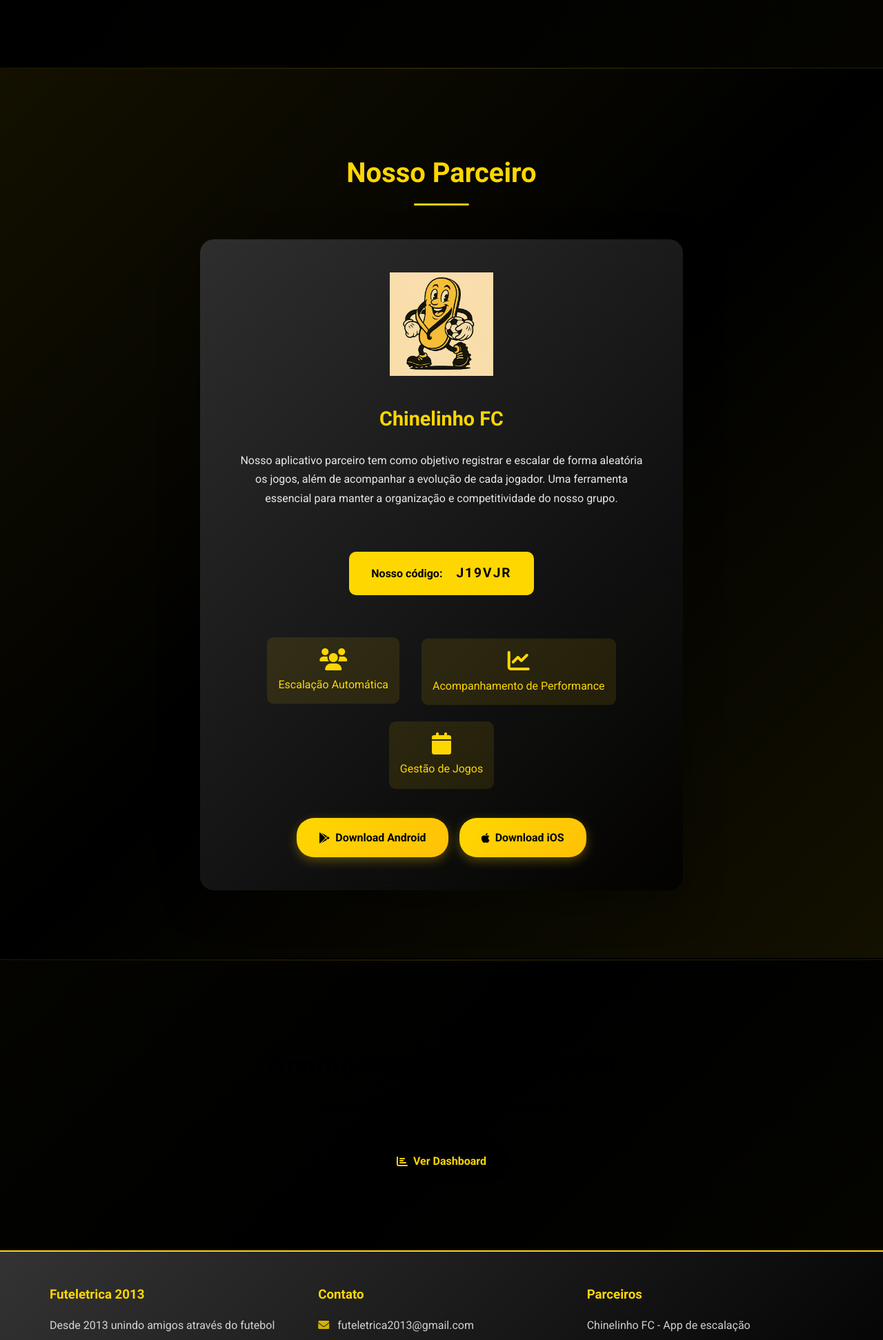
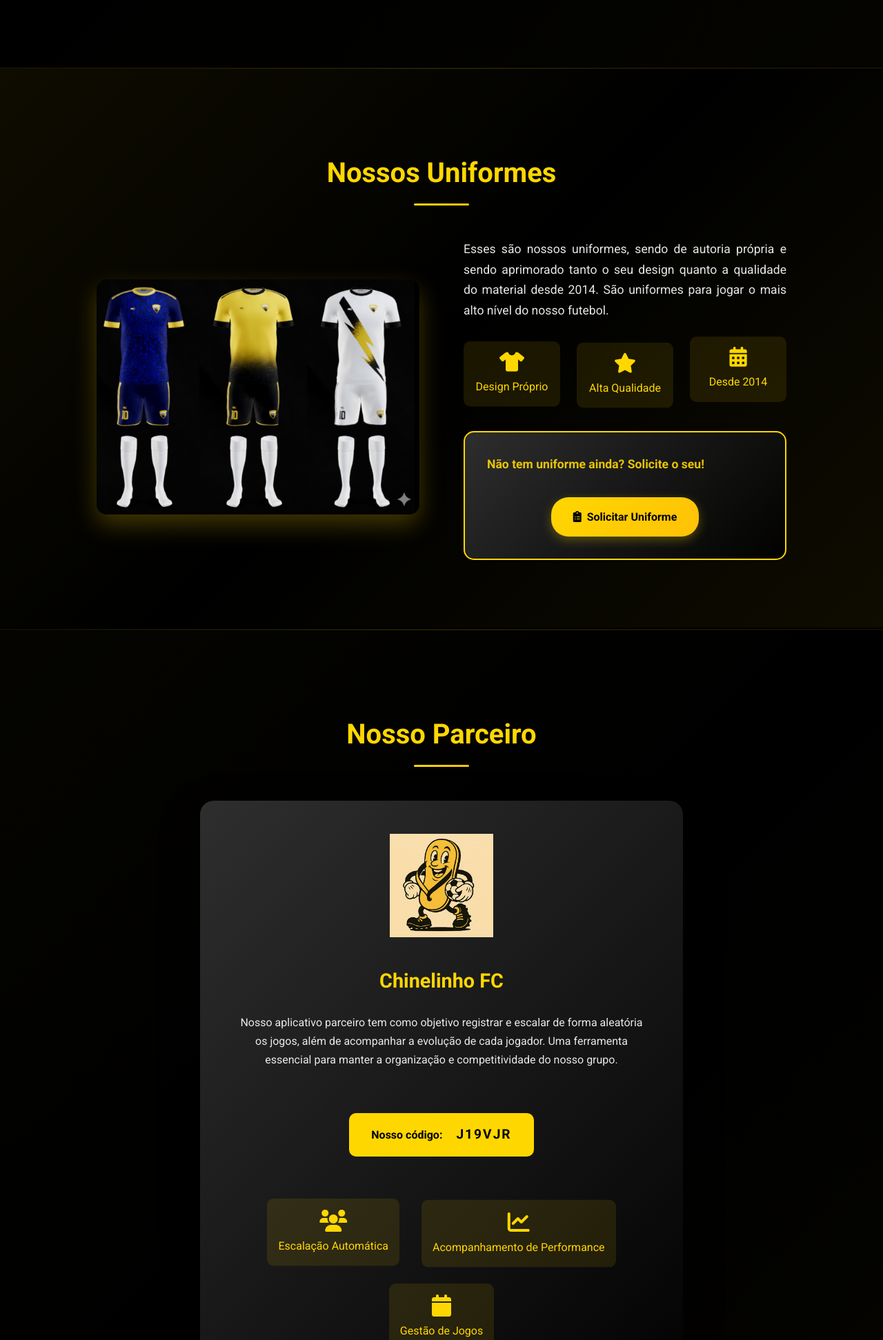
Before and after one commit to reinatinho/site-futeletrica, a Django app: page / in a window 1280 px wide. Shown: the part 3660-5603 px from the top of the page at 69% size. Run offline with Django 5.2, Linux system fonts and the light colour scheme.

Commit message:
Adicionar sessão de uniformers

```diff
--- a/main/views.py
+++ b/main/views.py
@@ -38,6 +38,6 @@ def dashboard(request):
     """View para a página do dashboard com Power BI embeddado"""
     context = {
         'titulo': 'Dashboard - Futeletrica 2013',
-        'powerbi_url': 'https://app.powerbi.com/view?r=eyJrIjoiMzVmNWY0M2EtZjM5ZS00MzU0LThmMmItMmMwZmRkZmY0OTk3IiwidCI6IjE5OTljZTlmLWM3NGQtNDVhOC04MDU5LTMwZGY0NDk1YTk3MyJ9'
+        'powerbi_url': 'https://lookerstudio.google.com/embed/reporting/53e67754-5792-4797-a2d3-53598644d285/page/FCObF'
     }
     return render(request, 'main/dashboard.html', context)
--- a/static/css/style.css
+++ b/static/css/style.css
@@ -440,10 +440,127 @@ body {
     line-height: 1.6;
 }
 
+/* Uniformes */
+.uniformes {
+    background: linear-gradient(135deg, rgba(255, 215, 0, 0.06) 0%, transparent 50%, rgba(255, 215, 0, 0.06) 100%);
+    z-index: 5;
+    position: relative;
+}
+
+.uniformes-content {
+    display: flex;
+    justify-content: center;
+}
+
+.uniformes-info {
+    display: grid;
+    grid-template-columns: 1fr 1fr;
+    gap: 4rem;
+    align-items: center;
+    max-width: 1000px;
+    width: 100%;
+}
+
+.uniformes-image {
+    text-align: center;
+}
+
+.uniformes-img {
+    max-width: 100%;
+    height: auto;
+    border-radius: 15px;
+    box-shadow: 0 15px 35px rgba(255, 215, 0, 0.25);
+    transition: var(--transition);
+}
+
+.uniformes-img:hover {
+    transform: scale(1.02);
+    box-shadow: 0 20px 40px rgba(255, 215, 0, 0.35);
+}
+
+.uniformes-text {
+    color: var(--white);
+}
+
+.uniformes-text p {
+    font-size: 1.1rem;
+    line-height: 1.7;
+    margin-bottom: 2rem;
+    opacity: 0.9;
+    text-align: justify;
+}
+
+.uniformes-features {
+    display: flex;
+    gap: 1.5rem;
+    margin: 2rem 0;
+    flex-wrap: wrap;
+}
+
+.uniformes-features .feature {
+    display: flex;
+    flex-direction: column;
+    align-items: center;
+    gap: 0.5rem;
+    color: var(--primary-yellow);
+    padding: 1rem;
+    background: rgba(255, 215, 0, 0.1);
+    border-radius: 10px;
+    transition: var(--transition);
+    flex: 1;
+    min-width: 120px;
+}
+
+.uniformes-features .feature:hover {
+    background: rgba(255, 215, 0, 0.2);
+    transform: translateY(-3px);
+}
+
+.uniformes-features .feature i {
+    font-size: 1.8rem;
+}
+
+.uniformes-solicitar {
+    background: linear-gradient(135deg, rgba(51, 51, 51, 0.9) 0%, rgba(0, 0, 0, 0.8) 100%);
+    padding: 2rem;
+    border-radius: 15px;
+    text-align: center;
+    border: 2px solid var(--primary-yellow);
+    backdrop-filter: blur(10px);
+    margin-top: 2rem;
+}
+
+.solicitar-text {
+    font-size: 1.1rem;
+    color: var(--primary-yellow);
+    margin-bottom: 1.5rem;
+    font-weight: bold;
+}
+
+.btn-uniforme {
+    background: linear-gradient(135deg, var(--primary-yellow), var(--secondary-yellow));
+    color: var(--black);
+    padding: 1rem 2rem;
+    border-radius: 25px;
+    text-decoration: none;
+    font-weight: bold;
+    display: inline-flex;
+    align-items: center;
+    gap: 0.5rem;
+    transition: var(--transition);
+    box-shadow: 0 5px 15px rgba(255, 215, 0, 0.3);
+}
+
+.btn-uniforme:hover {
+    transform: translateY(-3px);
+    box-shadow: 0 8px 25px rgba(255, 215, 0, 0.5);
+    background: linear-gradient(135deg, var(--secondary-yellow), var(--primary-yellow));
+}
+
 /* Parceiro */
 .parceiro {
     background: linear-gradient(135deg, rgba(255, 215, 0, 0.08) 0%, transparent 50%, rgba(255, 215, 0, 0.08) 100%);
-    z-index: 5;
+    z-index: 6;
     position: relative;
 }
 
@@ -595,7 +712,7 @@ body {
 .cta {
     background: linear-gradient(135deg, var(--primary-yellow) 0%, var(--secondary-yellow) 100%);
     color: var(--black);
-    z-index: 6;
+    z-index: 7;
     position: relative;
 }
 
@@ -832,6 +949,27 @@ body {
     .chinelinho-logo {
         max-width: 120px;
     }
+
+    .uniformes-info {
+        grid-template-columns: 1fr;
+        gap: 2rem;
+        text-align: center;
+    }
+
+    .uniformes-features {
+        justify-content: center;
+        gap: 1rem;
+    }
+
+    .uniformes-features .feature {
+        min-width: 100px;
+        padding: 0.8rem;
+    }
+
+    .uniformes-solicitar {
+        padding: 1.5rem;
+        margin-top: 1.5rem;
+    }
 }
 
 @media (max-width: 480px) {
--- a/static/js/script.js
+++ b/static/js/script.js
@@ -84,6 +84,51 @@ document.addEventListener('DOMContentLoaded', function() {
         });
     }, observerOptions);
 
+    // Observer para seção de uniformes
+    const uniformesObserver = new IntersectionObserver(function(entries) {
+        entries.forEach(entry => {
+            if (entry.isIntersecting && !entry.target.classList.contains('animated')) {
+                entry.target.classList.add('animated');
+                const img = entry.target.querySelector('.uniformes-img');
+                const text = entry.target.querySelector('.uniformes-text');
+                const features = entry.target.querySelectorAll('.uniformes-features .feature');
+                const solicitar = entry.target.querySelector('.uniformes-solicitar');
+
+                if (img) {
+                    setTimeout(() => {
+                        img.style.opacity = '1';
+                        img.style.transform = 'translateX(0)';
+                        img.style.transition = 'opacity 0.8s ease-out, transform 0.8s ease-out';
+                    }, 200);
+                }
+
+                if (text) {
+                    setTimeout(() => {
+                        text.style.opacity = '1';
+                        text.style.transform = 'translateX(0)';
+                        text.style.transition = 'opacity 0.8s ease-out, transform 0.8s ease-out';
+                    }, 400);
+                }
+
+                features.forEach((feature, index) => {
+                    setTimeout(() => {
+                        feature.style.opacity = '1';
+                        feature.style.transform = 'translateY(0)';
+                        feature.style.transition = 'opacity 0.6s ease-out, transform 0.6s ease-out';
+                    }, 600 + (index * 150));
+                });
+
+                if (solicitar) {
+                    setTimeout(() => {
+                        solicitar.style.opacity = '1';
+                        solicitar.style.transform = 'translateY(0)';
+                        solicitar.style.transition = 'opacity 0.8s ease-out, transform 0.8s ease-out';
+                    }, 1000);
+                }
+            }
+        });
+    }, observerOptions);
+
     // Observer para seção do parceiro
     const partnerObserver = new IntersectionObserver(function(entries) {
         entries.forEach(entry => {
@@ -100,6 +145,7 @@ document.addEventListener('DOMContentLoaded', function() {
     const historyText = document.querySelector('.historia-text');
     const galleryGrid = document.querySelector('.galeria-grid');
     const rulesGrid = document.querySelector('.regras-grid');
+    const uniformesContent = document.querySelector('.uniformes-content');
     const partnerContent = document.querySelector('.parceiro-content');
 
     // Definir estados iniciais
@@ -134,6 +180,35 @@ document.addEventListener('DOMContentLoaded', function() {
             rule.style.transform = index % 2 === 0 ? 'translateX(-30px)' : 'translateX(30px)';
         });
         rulesObserver.observe(rulesGrid);
+    }
+
+    if (uniformesContent) {
+        const img = uniformesContent.querySelector('.uniformes-img');
+        const text = uniformesContent.querySelector('.uniformes-text');
+        const features = uniformesContent.querySelectorAll('.uniformes-features .feature');
+        const solicitar = uniformesContent.querySelector('.uniformes-solicitar');
+
+        if (img) {
+            img.style.opacity = '0';
+            img.style.transform = 'translateX(-30px)';
+        }
+
+        if (text) {
+            text.style.opacity = '0';
+            text.style.transform = 'translateX(30px)';
+        }
+
+        features.forEach(feature => {
+            feature.style.opacity = '0';
+            feature.style.transform = 'translateY(20px)';
+        });
+
+        if (solicitar) {
+            solicitar.style.opacity = '0';
+            solicitar.style.transform = 'translateY(20px)';
+        }
+
+        uniformesObserver.observe(uniformesContent);
     }
 
     if (partnerContent) {
--- a/templates/main/dashboard.html
+++ b/templates/main/dashboard.html
@@ -18,10 +18,6 @@
                 <i class="fas fa-expand"></i>
                 Tela Cheia
             </button>
-            <a href="{{ powerbi_url }}" target="_blank" class="btn btn-primary">
-                <i class="fas fa-external-link-alt"></i>
-                Abrir no Power BI
-            </a>
         </div>
 
         <div class="powerbi-container" id="powerbi-container">
--- a/templates/main/home.html
+++ b/templates/main/home.html
@@ -76,6 +76,43 @@
     </div>
 </section>
 
+<section class="uniformes section">
+    <div class="container">
+        <h2 class="section-title">Nossos Uniformes</h2>
+        <div class="uniformes-content">
+            <div class="uniformes-info">
+                <div class="uniformes-image">
+                    <img src="{% static 'images/uniformes.png' %}" alt="Uniformes Futeletrica 2013" class="uniformes-img">
+                </div>
+                <div class="uniformes-text">
+                    <p>Esses são nossos uniformes, sendo de autoria própria e sendo aprimorado tanto o seu design quanto a qualidade do material desde 2014. São uniformes para jogar o mais alto nível do nosso futebol.</p>
+                    <div class="uniformes-features">
+                        <div class="feature">
+                            <i class="fas fa-tshirt"></i>
+                            <span>Design Próprio</span>
+                        </div>
+                        <div class="feature">
+                            <i class="fas fa-star"></i>
+                            <span>Alta Qualidade</span>
+                        </div>
+                        <div class="feature">
+                            <i class="fas fa-calendar-alt"></i>
+                            <span>Desde 2014</span>
+                        </div>
+                    </div>
+                    <div class="uniformes-solicitar">
+                        <p class="solicitar-text">Não tem uniforme ainda? Solicite o seu!</p>
+                        <a href="https://forms.gle/AnQPF7wj45tVWFBH7" target="_blank" class="btn btn-uniforme">
+                            <i class="fas fa-clipboard-list"></i>
+                            Solicitar Uniforme
+                        </a>
+                    </div>
+                </div>
+            </div>
+        </div>
+    </div>
+</section>
+
 <section class="parceiro section">
     <div class="container">
         <h2 class="section-title">Nosso Parceiro</h2>
```
Also changed, not shown: static/images/uniformes.png (added), uniformes.png (added).
